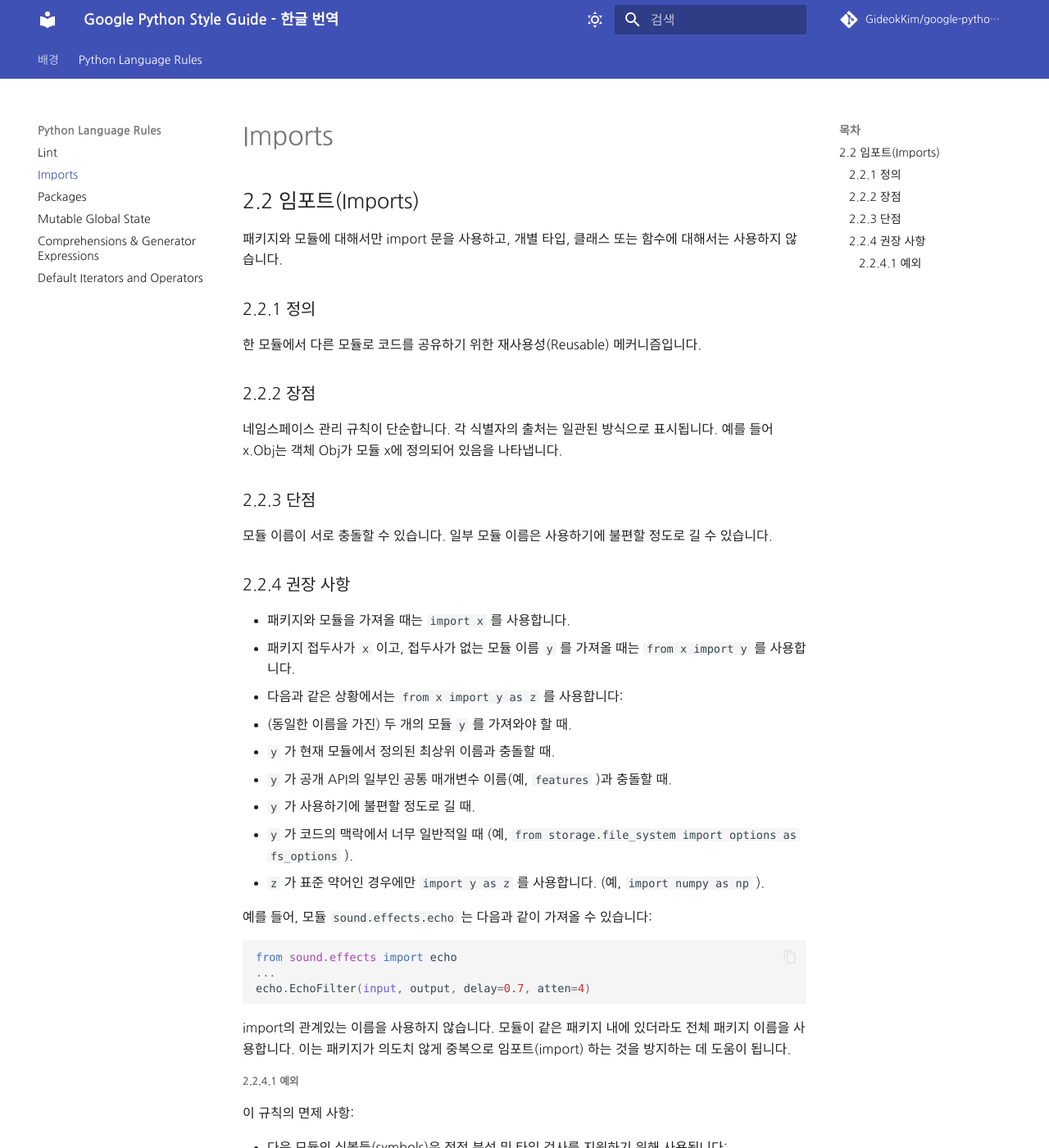
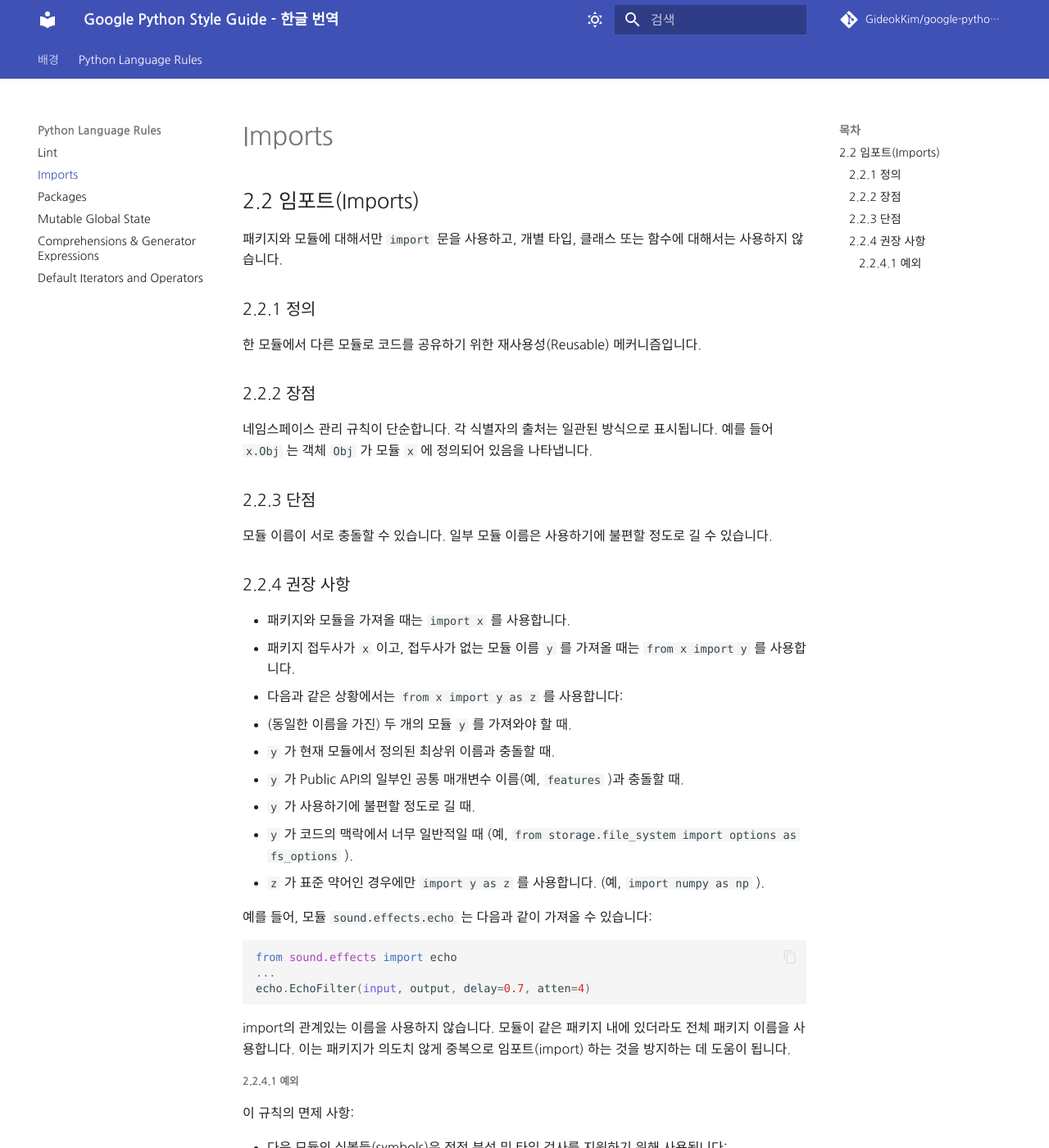
Before and after one commit to Yoonsoyoung02/google-python-style-guide-kr, an MkDocs documentation site: the page built from google python style guide/imports.md, in a window 1280 px wide and 1400 px high. Shown: the whole window at 82% size. Built offline with MkDocs 1.6.1 and Material for MkDocs 9.7.7, drawn with Linux system fonts in a browser that asks for light colours; some web fonts are replaced; comment, search, counter and statistics services are not loaded.

Commit message:
Update docs: imports 코멘트 반영

```diff
--- a/google python style guide/imports.md
+++ b/google python style guide/imports.md
@@ -1,6 +1,6 @@
 ## 2.2 임포트(Imports)
 
-패키지와 모듈에 대해서만 import 문을 사용하고, 개별 타입, 클래스 또는 함수에 대해서는 사용하지 않습니다.
+패키지와 모듈에 대해서만 `import` 문을 사용하고, 개별 타입, 클래스 또는 함수에 대해서는 사용하지 않습니다.
 
 ### 2.2.1 정의
 
@@ -8,7 +8,7 @@
 
 ### 2.2.2 장점
 
-네임스페이스 관리 규칙이 단순합니다. 각 식별자의 출처는 일관된 방식으로 표시됩니다. 예를 들어 x.Obj는 객체 Obj가 모듈 x에 정의되어 있음을 나타냅니다.
+네임스페이스 관리 규칙이 단순합니다. 각 식별자의 출처는 일관된 방식으로 표시됩니다. 예를 들어 `x.Obj` 는 객체 `Obj` 가 모듈 `x` 에 정의되어 있음을 나타냅니다.
 
 ### 2.2.3 단점
 
@@ -21,7 +21,7 @@
 - 다음과 같은 상황에서는 `from x import y as z` 를 사용합니다:
   - (동일한 이름을 가진) 두 개의 모듈 `y` 를 가져와야 할 때.
   - `y` 가 현재 모듈에서 정의된 최상위 이름과 충돌할 때.
-  - `y` 가 공개 API의 일부인 공통 매개변수 이름(예, `features` )과 충돌할 때.
+  - `y` 가 Public API의 일부인 공통 매개변수 이름(예, `features` )과 충돌할 때.
   - `y` 가 사용하기에 불편할 정도로 길 때.
   - `y` 가 코드의 맥락에서 너무 일반적일 때 (예, `from storage.file_system import options as fs_options` ).
 - `z` 가 표준 약어인 경우에만 `import y as z` 를 사용합니다. (예, `import numpy as np` ).
```
